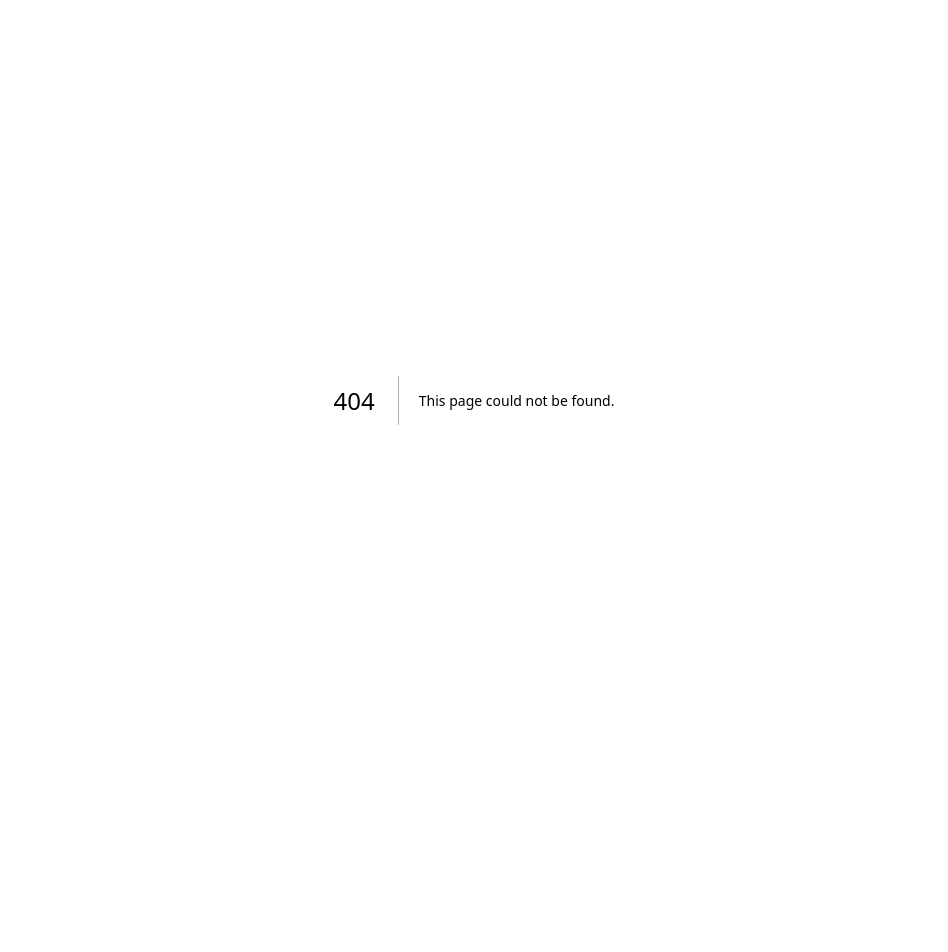
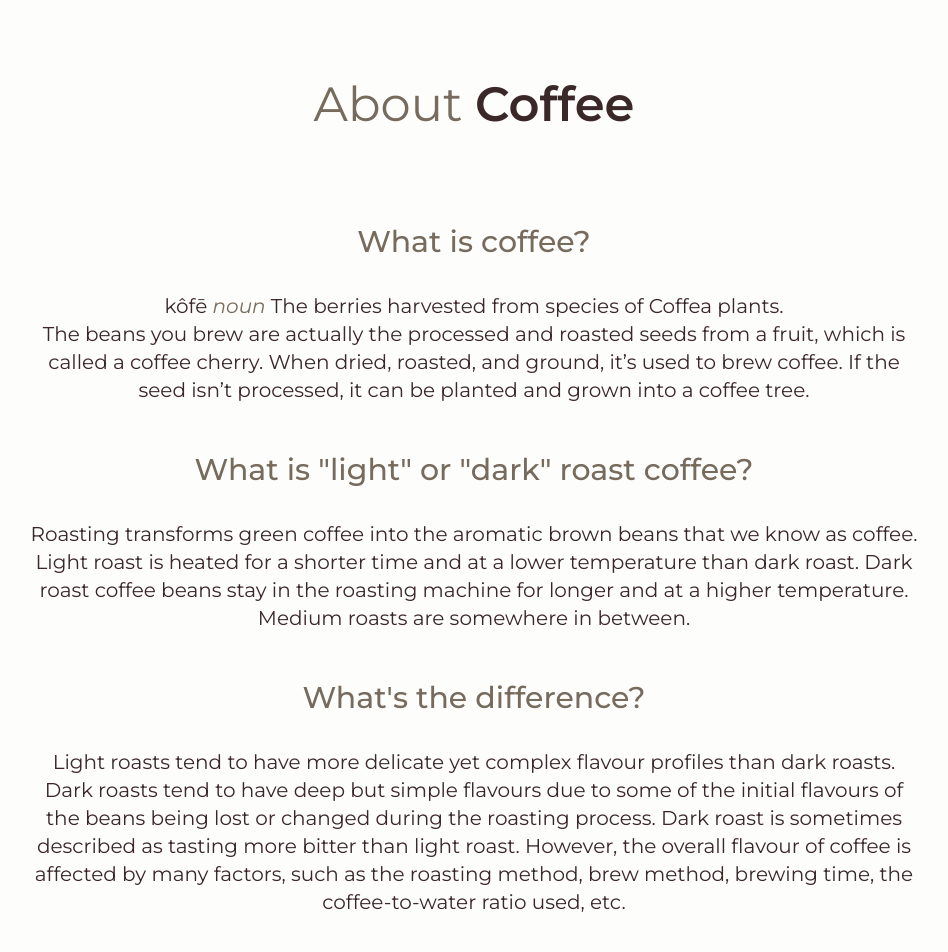
Before and after one commit to ericayen/express-o, a Next.js app: page /coffee in a window 1280 px wide. Before the commit this address had no page. Shown: the top 952 px of the page, without its empty margins (166-1114 px from the left). Before the commit the page ends 800 px from the top, so only its background shows below. Built offline with nearby package versions, Linux system fonts and the light colour scheme.

Commit message:
create and style 'about' pages

```diff
--- /dev/null
+++ b/app/about/page.tsx
@@ -0,0 +1,60 @@
+import { Metadata } from 'next';
+
+export const metadata: Metadata = {
+    title: 'About Express-o',
+    description: 'Learn more about the site',
+}
+
+export default function AboutPage() {
+    return (
+        <main>
+          <h1>
+            <span className="text-brown">About </span>
+            <span className="font-semibold">Express-o</span>
+          </h1>
+          <section>
+            <div>
+              <h2 className="text-lg font-medium text-brown sm:text-2xl lg:text-3xl">
+                Why "Express-o"?
+              </h2>
+              <p className="pt-2 pb-8 text-sm sm:pb-12 sm:text-lg lg:text-xl sm:pt-4 lg:pt-8">
+                The title is a play on the word <i>espresso</i>, which is commonly
+                mispronounced as <i>ex-press-o</i>, and embodies what I hope this
+                app will achieve for you: an <i>express</i> path into the world of
+                coffee.
+              </p>
+            </div>
+            <div>
+              <h2 className="text-lg font-medium text-brown sm:text-2xl lg:text-3xl">
+                Overview
+              </h2>
+              <p className="pt-2 pb-8 text-sm sm:pb-12 sm:text-lg lg:text-xl sm:pt-4 lg:pt-8">
+                This app is to help you learn about different types of coffee
+                varieties. You can take a quiz to receive recommendations for a type
+                of coffee based on your preferences.
+              </p>
+            </div>
+            <div>
+              <h2 className="text-lg font-medium text-brown sm:text-2xl lg:text-3xl">
+                Features
+              </h2>
+              <p className="pt-2 pb-8 text-sm sm:pb-12 sm:text-lg lg:text-xl sm:pt-4 lg:pt-8">
+                You can browse through the app to learn about coffee, such as
+                origins, varieties, flavours, etc. You can also take a quiz to
+                determine your preferences for coffee i.e. nutty vs fruity, floral
+                vs chocolate-y, etc., where at the end you are given a
+                recommendation for a type of coffee.
+              </p>
+            </div>
+          </section>
+          <div className="flex justify-center gap-x-6">
+            <a href="/coffee" className="button">
+              Get started
+            </a>
+            <a href="/quiz" className="button">
+              Take a quiz
+            </a>
+          </div>
+        </main>
+      );
+}
--- /dev/null
+++ b/app/coffee/page.tsx
@@ -0,0 +1,69 @@
+import { Metadata } from "next";
+
+export const metadata: Metadata = {
+    title: 'About Coffee',
+    description: 'Learn about what is coffee and other general information',
+};
+
+export default function AboutCoffee() {
+    return (
+        <main>
+          <h1>
+            <span className="text-brown">About </span>
+            <span className="font-semibold">Coffee</span>
+          </h1>
+          <section>
+            <div>
+              <h2 className="text-lg font-medium text-brown sm:text-2xl lg:text-3xl">
+                What is coffee?
+              </h2>
+              <p className="pt-2 text-sm sm:text-lg lg:text-xl sm:pt-4 lg:pt-8">
+                kôfē <span className="italic text-brown">noun</span> The berries
+                harvested from species of Coffea plants.
+              </p>
+              <p className="pb-8 text-sm sm:pb-12 sm:text-lg lg:text-xl">
+                The beans you brew are actually the processed and roasted seeds from
+                a fruit, which is called a coffee cherry. When dried, roasted, and
+                ground, it’s used to brew coffee. If the seed isn’t processed, it
+                can be planted and grown into a coffee tree.
+              </p>
+            </div>
+            <div>
+              <h2 className="text-lg font-medium text-brown sm:text-2xl lg:text-3xl">
+                What is "light" or "dark" roast coffee?
+              </h2>
+              <p className="pt-2 pb-8 text-sm sm:pb-12 sm:text-lg lg:text-xl sm:pt-4 lg:pt-8">
+                Roasting transforms green coffee into the aromatic brown beans that
+                we know as coffee. Light roast is heated for a shorter time and at a
+                lower temperature than dark roast. Dark roast coffee beans stay in
+                the roasting machine for longer and at a higher temperature. Medium
+                roasts are somewhere in between.
+              </p>
+            </div>
+            <div>
+              <h2 className="text-lg font-medium text-brown sm:text-2xl lg:text-3xl">
+                What's the difference?
+              </h2>
+              <p className="pt-2 pb-8 text-sm sm:pb-12 sm:text-lg lg:text-xl sm:pt-4 lg:pt-8">
+                Light roasts tend to have more delicate yet complex flavour profiles
+                than dark roasts. Dark roasts tend to have deep but simple flavours
+                due to some of the initial flavours of the beans being lost or
+                changed during the roasting process. Dark roast is sometimes
+                described as tasting more bitter than light roast. However, the
+                overall flavour of coffee is affected by many factors, such as the
+                roasting method, brew method, brewing time, the coffee-to-water
+                ratio used, etc.
+              </p>
+            </div>
+          </section>
+          <div className="flex justify-center gap-x-6">
+            <a href="/beans" className="button">
+              Explore beans
+            </a>
+            <a href="/quiz" className="button">
+              Take a quiz
+            </a>
+          </div>
+        </main>
+      );
+}
```
